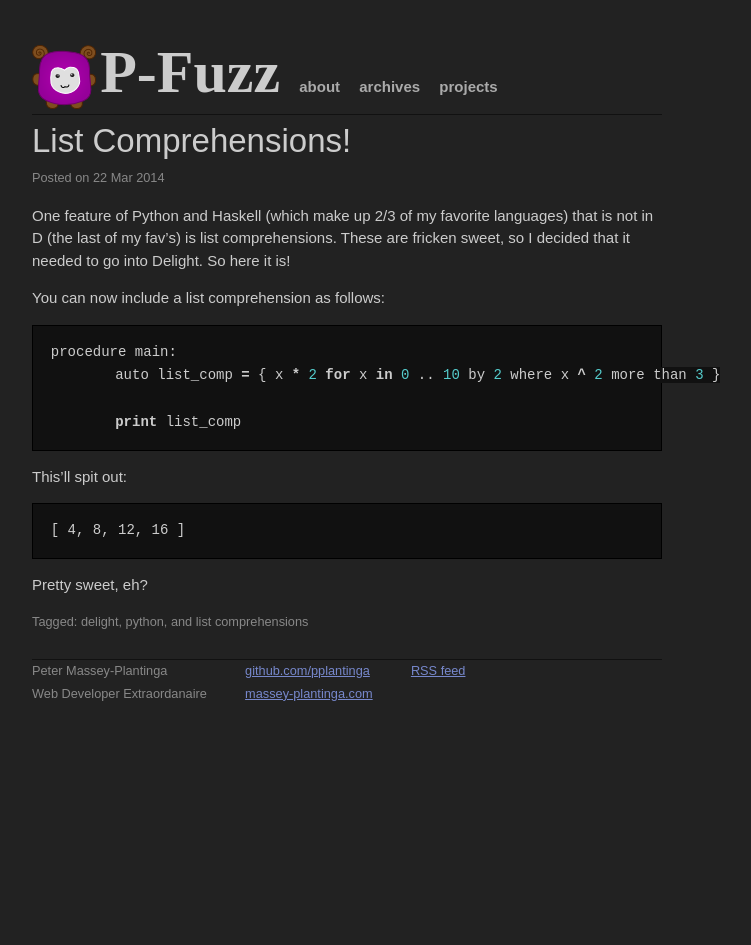
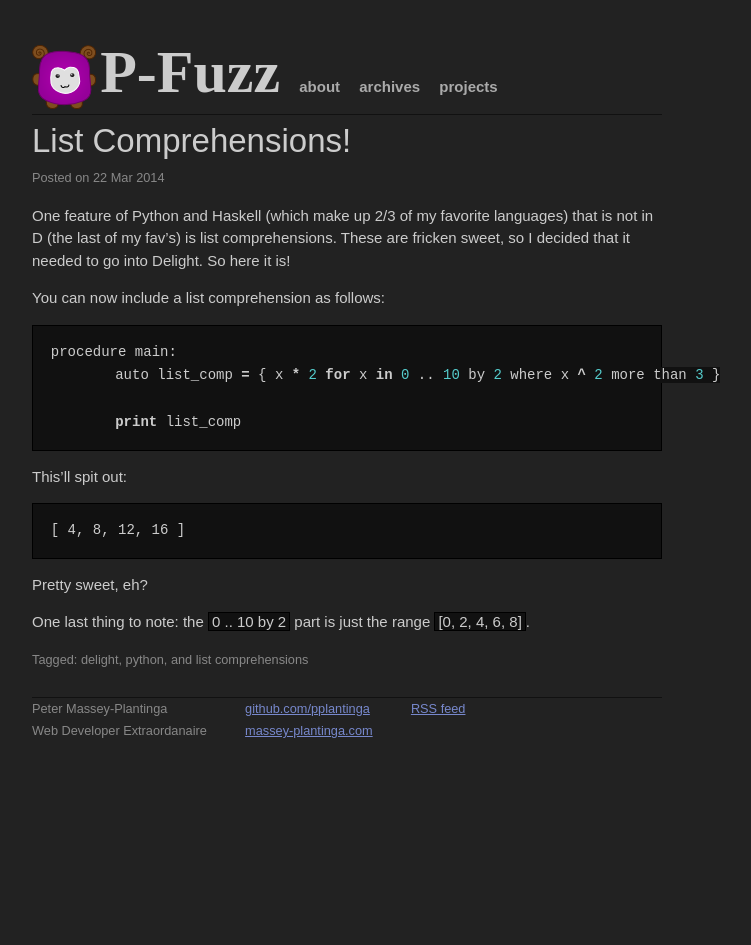
Before and after one commit to pplantinga/pfuzz-blog, a Jekyll site: the page built from _posts/2014-03-22-list-comprehensions.markdown, in a window 1280 px wide. Shown: the whole page, without its empty margins (293-1044 px from the left). Built offline with Jekyll 4.4.1, drawn with Linux system fonts in a browser that asks for light colours; some web fonts are replaced; Markdown is read by kramdown in place of the engine named in the settings.

Commit message:
Add a line about "by" operator

```diff
--- a/_posts/2014-03-22-list-comprehensions.markdown
+++ b/_posts/2014-03-22-list-comprehensions.markdown
@@ -24,3 +24,5 @@ This'll spit out:
 	[ 4, 8, 12, 16 ]
 
 Pretty sweet, eh?
+
+One last thing to note: the `0 .. 10 by 2` part is just the range `[0, 2, 4, 6, 8]`.
```
